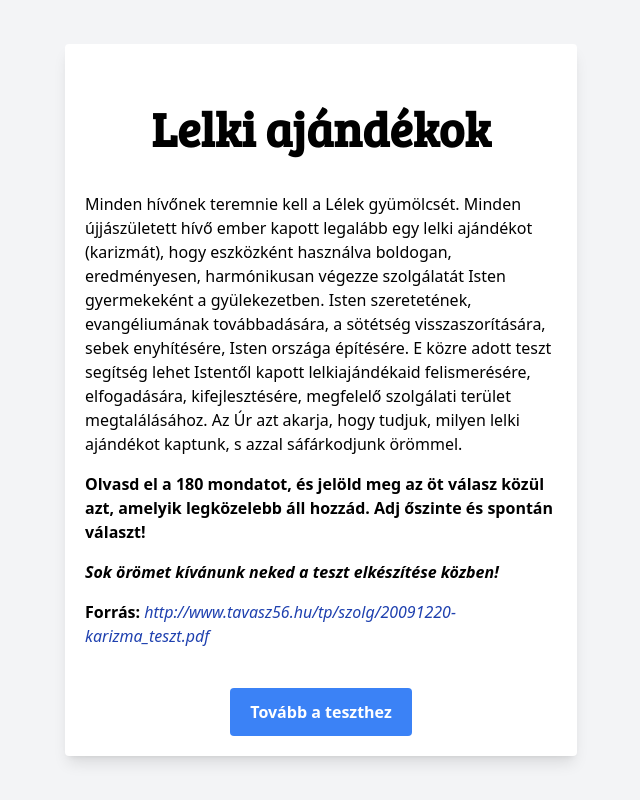
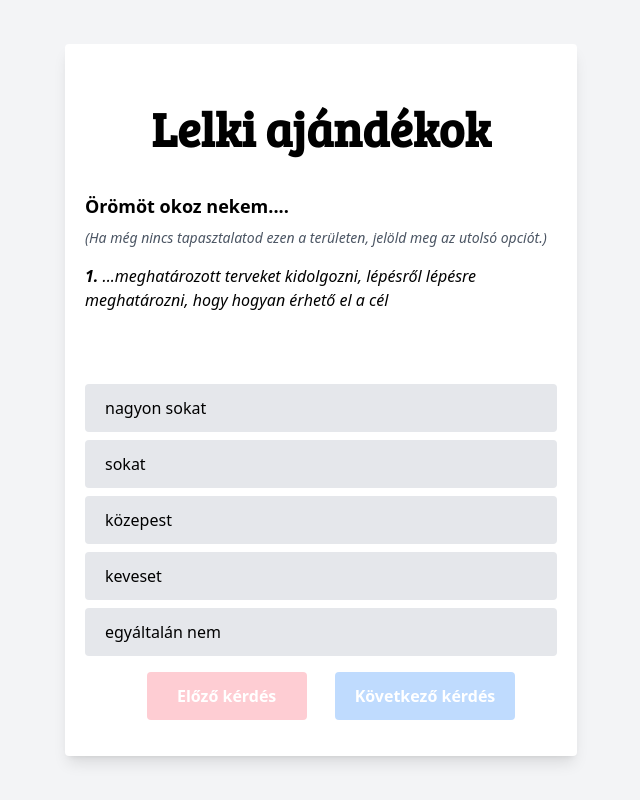
Before and after one commit to kulcsarrudolf/lelki-ajandekok, a React (Vite) app: page /quiz in a window 1280 px wide. Shown: the whole page, without its empty margins (319-959 px from the left). Built offline with nearby package versions, Linux system fonts and the light colour scheme.

Commit message:
Integrated React Router

```diff
--- a/package.json
+++ b/package.json
@@ -13,11 +13,13 @@
     "@vercel/analytics": "^1.1.1",
     "react": "^18.2.0",
     "react-dom": "^18.2.0",
+    "react-router-dom": "^6.26.0",
     "uuid": "^9.0.1"
   },
   "devDependencies": {
     "@types/react": "^18.2.15",
     "@types/react-dom": "^18.2.7",
+    "@types/react-router-dom": "^5.3.3",
     "@types/uuid": "^9.0.6",
     "@typescript-eslint/eslint-plugin": "^6.0.0",
     "@typescript-eslint/parser": "^6.0.0",
--- a/src/App.tsx
+++ b/src/App.tsx
@@ -1,46 +1,17 @@
-import { useState } from "react";
-import QuizCard from "./QuizCard";
 import { Title } from "./components/Typography";
-import Introduction from "./components/Introduction";
-import Result from "./components/Result";
 import { Analytics } from "@vercel/analytics/react";
-
-enum Step {
-  Inroduction,
-  Quiz,
-  Result,
-}
+import { BrowserRouter as Router } from "react-router-dom";
+import AppRoutes from "./routes/AppRoutes";
 
 function App() {
-  const [step, setStep] = useState<Step>(Step.Inroduction);
-
   return (
     <>
       <div className="flex justify-center items-center min-h-screen bg-gray-100">
         <div className="w-full max-w-lg p-5 bg-white rounded shadow-lg">
           <Title text="Lelki ajándékok" />
-          {step === Step.Inroduction && (
-            <Introduction
-              goForward={() => {
-                setStep(Step.Quiz);
-              }}
-            />
-          )}
-          {step === Step.Quiz && (
-            <QuizCard
-              handleNextStep={() => {
-                setStep(Step.Result);
-              }}
-            />
-          )}
-
-          {step === Step.Result && (
-            <Result
-              goToHome={() => {
-                setStep(Step.Inroduction);
-              }}
-            />
-          )}
+          <Router>
+            <AppRoutes />
+          </Router>
         </div>
       </div>
       <Analytics />
--- /dev/null
+++ b/src/pages/Home.tsx
@@ -0,0 +1,16 @@
+import { useNavigate } from "react-router-dom";
+import Introduction from "../components/Introduction";
+
+const Home = () => {
+  const navigate = useNavigate();
+
+  return (
+    <Introduction
+      goForward={() => {
+        navigate("/quiz");
+      }}
+    />
+  );
+};
+
+export default Home;
--- /dev/null
+++ b/src/pages/NotFound.tsx
@@ -0,0 +1,5 @@
+const NotFound = () => {
+  return <div>Not Found</div>;
+};
+
+export default NotFound;
--- /dev/null
+++ b/src/pages/Quiz.tsx
@@ -0,0 +1,16 @@
+import { useNavigate } from "react-router-dom";
+import QuizCard from "../QuizCard";
+
+const Quiz = () => {
+  const navigate = useNavigate();
+
+  return (
+    <QuizCard
+      handleNextStep={() => {
+        navigate("/results");
+      }}
+    />
+  );
+};
+
+export default Quiz;
--- /dev/null
+++ b/src/pages/QuizReferral.tsx
@@ -0,0 +1,10 @@
+const QuizReferral = () => {
+  return (
+    <div>
+      <h1>Quiz Referral</h1>
+      <p>Refer a friend to the quiz!</p>
+    </div>
+  );
+};
+
+export default QuizReferral;
--- /dev/null
+++ b/src/pages/Results.tsx
@@ -0,0 +1,16 @@
+import { useNavigate } from "react-router-dom";
+import Result from "../components/Result";
+
+const Results = () => {
+  const navigate = useNavigate();
+
+  return (
+    <Result
+      goToHome={() => {
+        navigate("/");
+      }}
+    />
+  );
+};
+
+export default Results;
--- /dev/null
+++ b/src/routes/AppRoutes.tsx
@@ -0,0 +1,15 @@
+import React from "react";
+import { Routes, Route } from "react-router-dom";
+import { routes } from "./routes";
+
+const AppRoutes: React.FC = () => {
+  return (
+    <Routes>
+      {routes.map(({ path, element: Element }, index) => (
+        <Route key={index} path={path} element={<Element />} />
+      ))}
+    </Routes>
+  );
+};
+
+export default AppRoutes;
--- /dev/null
+++ b/src/routes/routes.ts
@@ -0,0 +1,18 @@
+import Home from "../pages/Home";
+import NotFound from "../pages/NotFound";
+import Quiz from "../pages/Quiz";
+import QuizReferral from "../pages/QuizReferral";
+import Results from "../pages/Results";
+
+interface RouteConfig {
+  path: string;
+  element: React.FC;
+}
+
+export const routes: RouteConfig[] = [
+  { path: "/", element: Home },
+  { path: "/quiz", element: Quiz },
+  { path: "/quiz-referral", element: QuizReferral },
+  { path: "/results", element: Results },
+  { path: "*", element: NotFound },
+];
```
Also changed, not shown: 1 other file (tests, documents, lock files or other folders).
